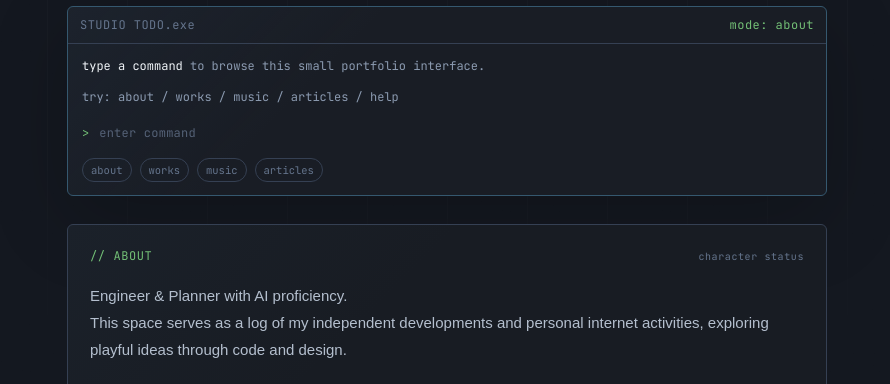
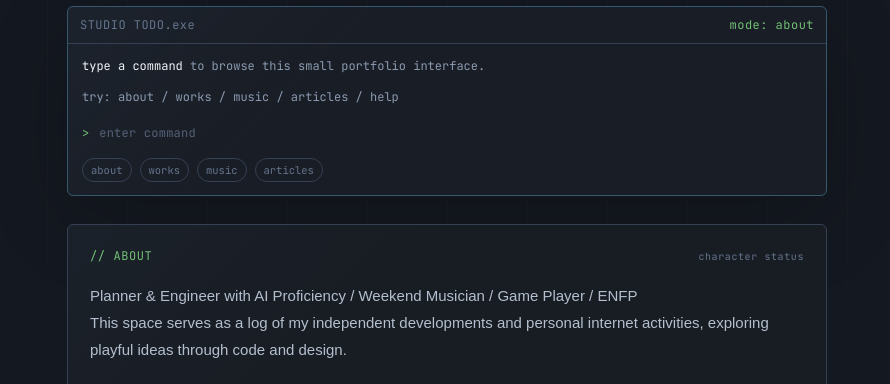
Before and after one commit to honake/studio-todo, a plain HTML site: page index.html in a window 1280 px wide. Shown: the part 413-797 px from the top of the page, without its empty margins (193-1083 px from the left). Drawn offline with Linux system fonts and the light colour scheme; a web font is replaced by a local one.

Commit message:
Update about section

```diff
--- a/index.html
+++ b/index.html
@@ -1268,7 +1268,7 @@
             <span>character status</span>
           </div>
           <p class="screen-copy">
-            Engineer & Planner with AI proficiency.<br>
+            Planner & Engineer with AI Proficiency / Weekend Musician / Game Player / ENFP<br>
             This space serves as a log of my independent developments and personal internet activities, exploring playful ideas through code and design.
           </p>
 
```
